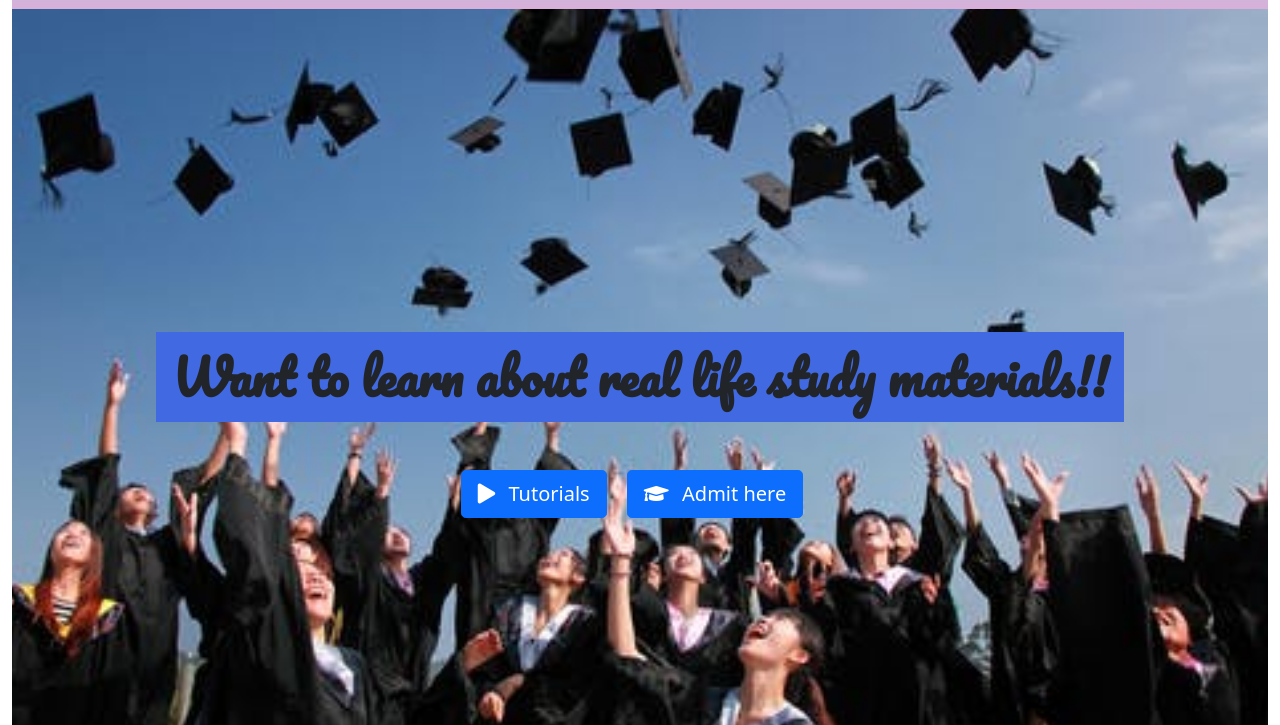
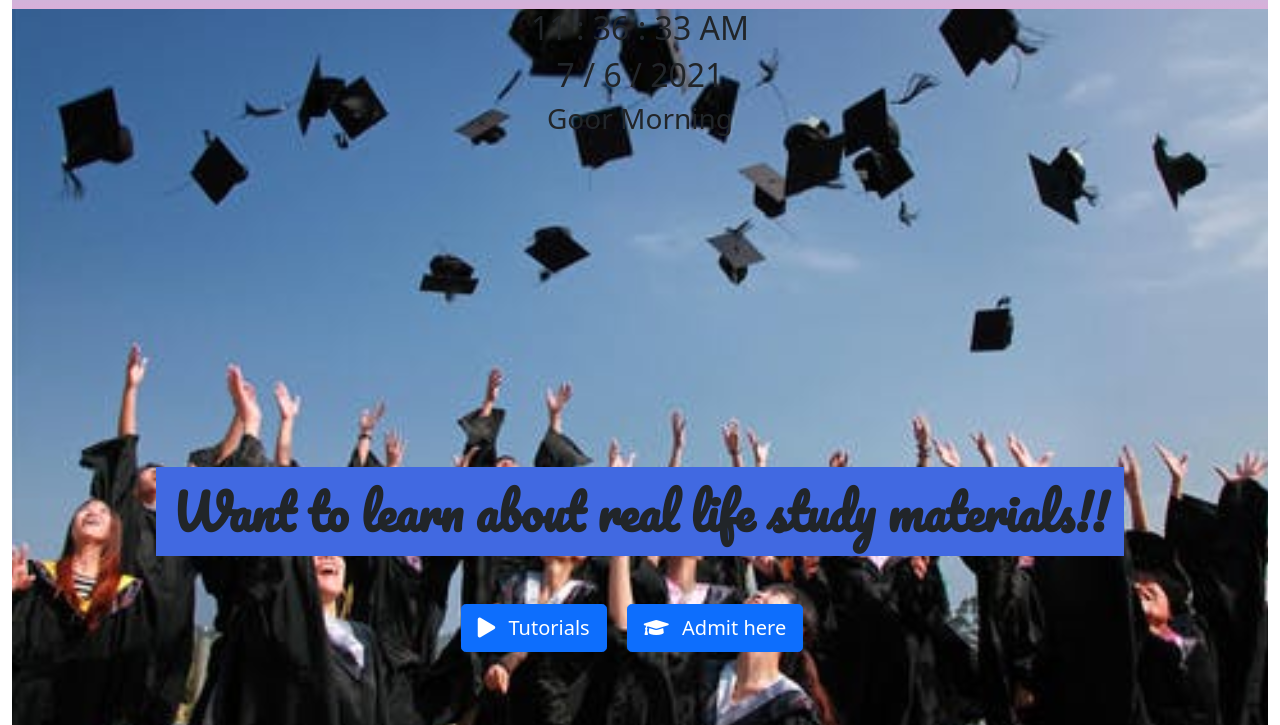
Before and after one commit to Shakib053/Online-School, a plain HTML site: page index.html in a window 1280 px wide. Shown: the part 75-800 px from the top of the page. Drawn offline with nearby package versions, Linux system fonts and the light colour scheme; a web font is replaced by a local one.

Commit message:
index updated

```diff
--- a/index.html
+++ b/index.html
@@ -5,6 +5,9 @@
     <meta http-equiv="X-UA-Compatible" content="IE=edge">
     <meta name="viewport" content="width=device-width, initial-scale=1.0">
     <title>School Project</title>
+
+
+
     <link rel="stylesheet" href="bootstrap.min.css">
     <link rel="preconnect" href="https://fonts.gstatic.com">
     <link href="https://fonts.googleapis.com/css2?family=Bebas+Neue&display=swap" rel="stylesheet">
@@ -33,6 +36,7 @@
     <div class="container-fluid">
         <header>
             <nav class="navbar navbar-expand-md">
+
                 <div class="container-fluid">
                     <a class="navbar-brand" href="#">
                         <img src="logo.jpg" alt="" width="50px" height="50px" class="rounded-circle img-fluid ">
@@ -63,7 +67,13 @@
                 </div>
               </nav>
               <div class="banner">
+                <div class="time text-center">
+                  <h2 id="clock"></h2>
+                  <h2 id="tmb"></h3>
+                  <h3 id="greet" ></h3>
+                </div>
                   <div class="banner-container d-flex justify-content-center align-items-center">
+
                       <div class="banner-contents text-center ">
                           <h1 class="font-weight-bolder text-dark mb-5 ">Want to learn about real life study materials!!</h1>
                           <button class="btn btn-lg btn-primary mr-3" onclick="location.href='#tutorial'"><i class=" fas fa-play mr-2"></i> Tutorials</button>
@@ -311,7 +321,7 @@
          </div>
         </footer>
     </div>
-
+    <script src="program.js"></script>
 
 </body>
 </html>
```
